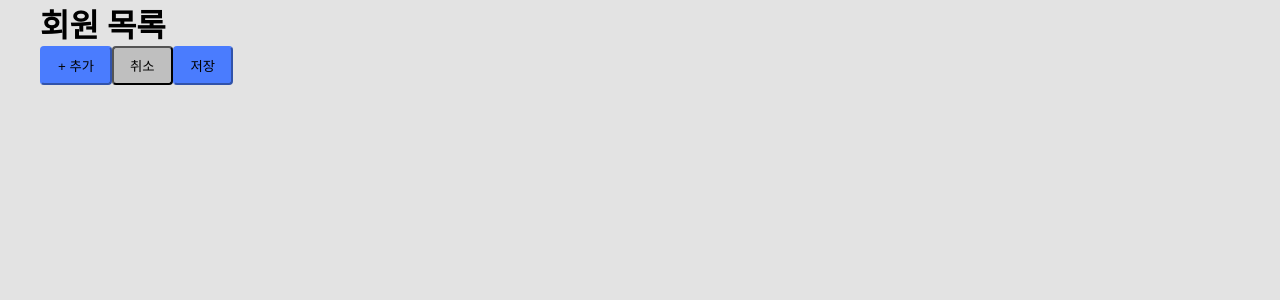
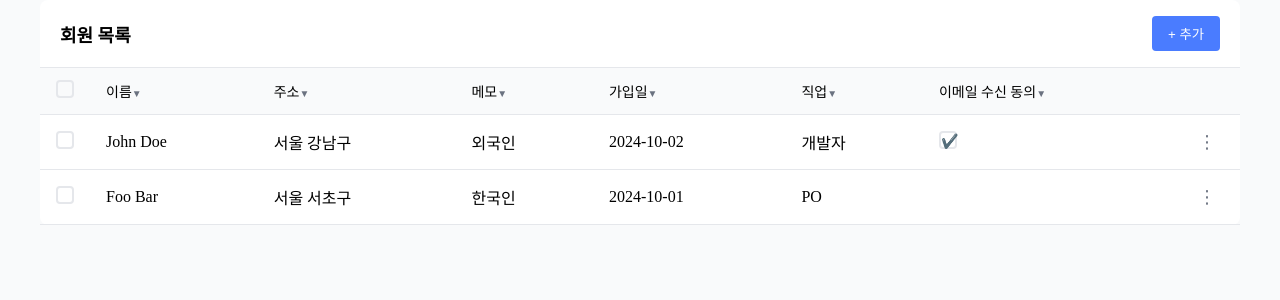
Before and after one commit to thwjddlqslek/business-canvas-assign, a React (Vite) app in the folder my-app/: page / in a window 1280 px wide. Shown: the top 300 px of the page. Built offline with nearby package versions, Linux system fonts and the light colour scheme; the HTML template or start-up script is replaced by a standard one.

Commit message:
feat: 회원 목록 추가

```diff
--- a/my-app/src/App.tsx
+++ b/my-app/src/App.tsx
@@ -1,12 +1,9 @@
-import Button from "./components/Button/Button";
+import MemberTable from "./components/Table/MemberTable";
 
 function App() {
   return (
     <div className="container">
-      <h1>회원 목록</h1>
-      <Button variant="add">+ 추가</Button>
-      <Button variant="cancel">취소</Button>
-      <Button variant="save">저장</Button>
+      <MemberTable />
     </div>
   );
 }
--- /dev/null
+++ b/my-app/src/components/Table/MemberTable.tsx
@@ -0,0 +1,135 @@
+import React, { useState } from "react";
+import "../../styles/Table.css";
+import Button from "../Button/Button";
+import { MemberProps } from "../Table/types";
+import Checkbox from "./CheckBox";
+
+const MemberTable: React.FC = () => {
+  // 더미 데이터
+  const [members] = useState<MemberProps[]>([
+    {
+      id: "1",
+      name: "John Doe",
+      address: "서울 강남구",
+      memo: "외국인",
+      joinDate: "2024-10-02",
+      job: "개발자",
+      emailConsent: true,
+    },
+    {
+      id: "2",
+      name: "Foo Bar",
+      address: "서울 서초구",
+      memo: "한국인",
+      joinDate: "2024-10-01",
+      job: "PO",
+      emailConsent: false,
+    },
+  ]);
+
+  const [selectedRows, setSelectedRows] = useState<string[]>([]);
+  const [selectAll, setSelectAll] = useState<boolean>(false);
+
+  const handleSelectAll = () => {
+    if (selectAll) {
+      setSelectedRows([]);
+    } else {
+      setSelectedRows(members.map((member) => member.id));
+    }
+    setSelectAll(!selectAll);
+  };
+
+  const handleSelectRow = (id: string) => {
+    if (selectedRows.includes(id)) {
+      setSelectedRows(selectedRows.filter((row) => row !== id));
+      setSelectAll(false);
+    } else {
+      setSelectedRows([...selectedRows, id]);
+      if (selectedRows.length + 1 === members.length) {
+        setSelectAll(true);
+      }
+    }
+  };
+
+  return (
+    <div className="table-container">
+      <div className="table-header">
+        <h2 className="table-title">회원 목록</h2>
+        <Button variant="add">+ 추가</Button>
+      </div>
+
+      <table className="member-table">
+        <thead>
+          <tr>
+            <th className="checkbox-column">
+              <Checkbox
+                id="select-all"
+                checked={selectAll}
+                onChange={handleSelectAll}
+              />
+            </th>
+            <th className="column">
+              이름
+              <span className="sort-icon">▼</span>
+            </th>
+            <th className="column">
+              주소
+              <span className="sort-icon">▼</span>
+            </th>
+            <th className="column">
+              메모
+              <span className="sort-icon">▼</span>
+            </th>
+            <th className="column">
+              가입일
+              <span className="sort-icon">▼</span>
+            </th>
+            <th className="column">
+              직업
+              <span className="sort-icon">▼</span>
+            </th>
+            <th className="column">
+              이메일 수신 동의
+              <span className="sort-icon">▼</span>
+            </th>
+            <th className="actions-column"></th>
+          </tr>
+        </thead>
+        <tbody>
+          {members.map((member) => (
+            <tr key={member.id}>
+              <td className="checkbox-column">
+                <input
+                  type="checkbox"
+                  id={`row-${member.id}`}
+                  className="checkbox"
+                  checked={selectedRows.includes(member.id)}
+                  onChange={() => handleSelectRow(member.id)}
+                />
+                <label
+                  htmlFor={`row-${member.id}`}
+                  className="checkbox-label"
+                ></label>
+              </td>
+              <td>{member.name}</td>
+              <td>{member.address}</td>
+              <td>{member.memo}</td>
+              <td>{member.joinDate}</td>
+              <td>{member.job}</td>
+              <td className="consent-column">
+                {member.emailConsent && (
+                  <Checkbox id="email-consent" checked={true} />
+                )}
+              </td>
+              <td className="actions-column">
+                <button className="more-actions">⋮</button>
+              </td>
+            </tr>
+          ))}
+        </tbody>
+      </table>
+    </div>
+  );
+};
+
+export default MemberTable;
--- a/my-app/src/index.css
+++ b/my-app/src/index.css
@@ -1,19 +1,19 @@
 :root {
-  --color-primary: #000000;
-  --color-background: #e3e3e3;
+  --color-primary: #4a7cff;
+  --color-background: #f9fafb;
   --color-text-primary: #000000;
-  --color-text-secondary: #eeeeee;
+  --color-text-secondary: #ffffff;
   --color-border: #345dd9;
 
   /* 버튼 색상 - 추후 이동*/
-  --button-primary: #4a7cfe;
+  --button-primary: #4a7cff;
   --button-primary-hover: #739fff;
   --button-primary-active: #345dd9;
   --button-primary-disabled: #e3e3e3;
   --button-primary-border: #4a7cfe;
-  --button-cancel: #bfbfbf;
+  --button-cancel: #d1d1d1;
   --button-cancel-hover: #dfdfdf;
-  --button-cancel-active: #6a6a6a;
+  --button-cancel-active: #c8c8c8;
   --button-cancel-disabled: #e3e3e3;
   --button-cancel-border: rgb(0, 0, 0);
 }
--- a/my-app/src/styles/Button.css
+++ b/my-app/src/styles/Button.css
@@ -1,9 +1,9 @@
 .button {
   padding: 8px 16px;
+  align-items: center;
   border-radius: 4px;
   cursor: pointer;
   font-weight: 500;
-  transition: background-color 0.2s;
 }
 /* 취소 버튼 */
 .button-cancel {
@@ -23,8 +23,8 @@
 /* 저장  */
 .button-save {
   background-color: var(--button-primary);
-  color: var(--color-text-primary);
-  border-color: var(--button-primary-border);
+  color: var(--color-text-secondary);
+  border: none;
 }
 
 .button-save:hover:not(:disabled) {
@@ -33,8 +33,8 @@
 /* 추가 */
 .button-add {
   background-color: var(--button-primary);
-  color: var(--color-text-primary);
-  border-color: var(--button-primary-border);
+  color: var(--color-text-secondary);
+  border: none;
 }
 
 .button-add:hover:not(:disabled) {
```
